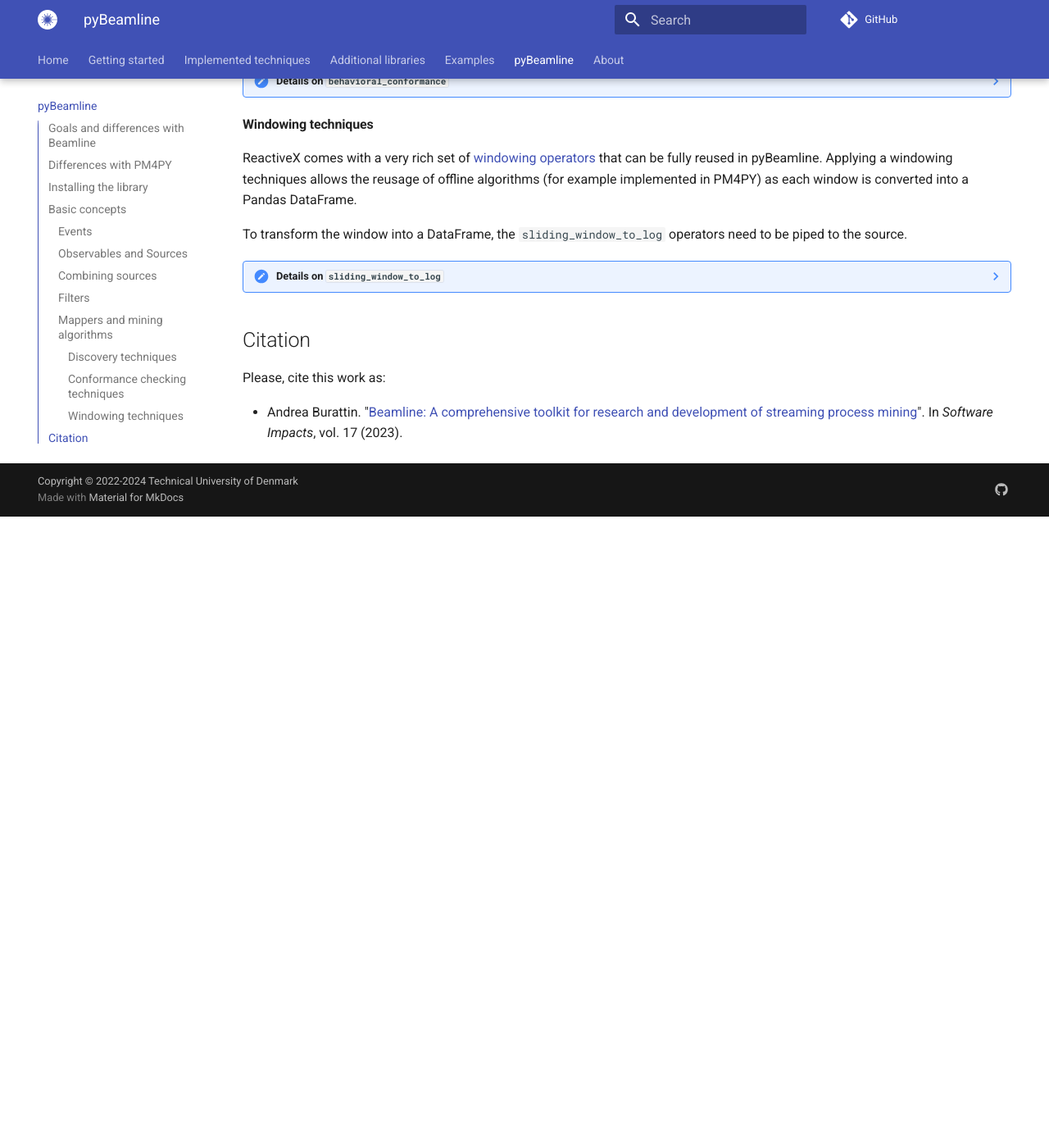
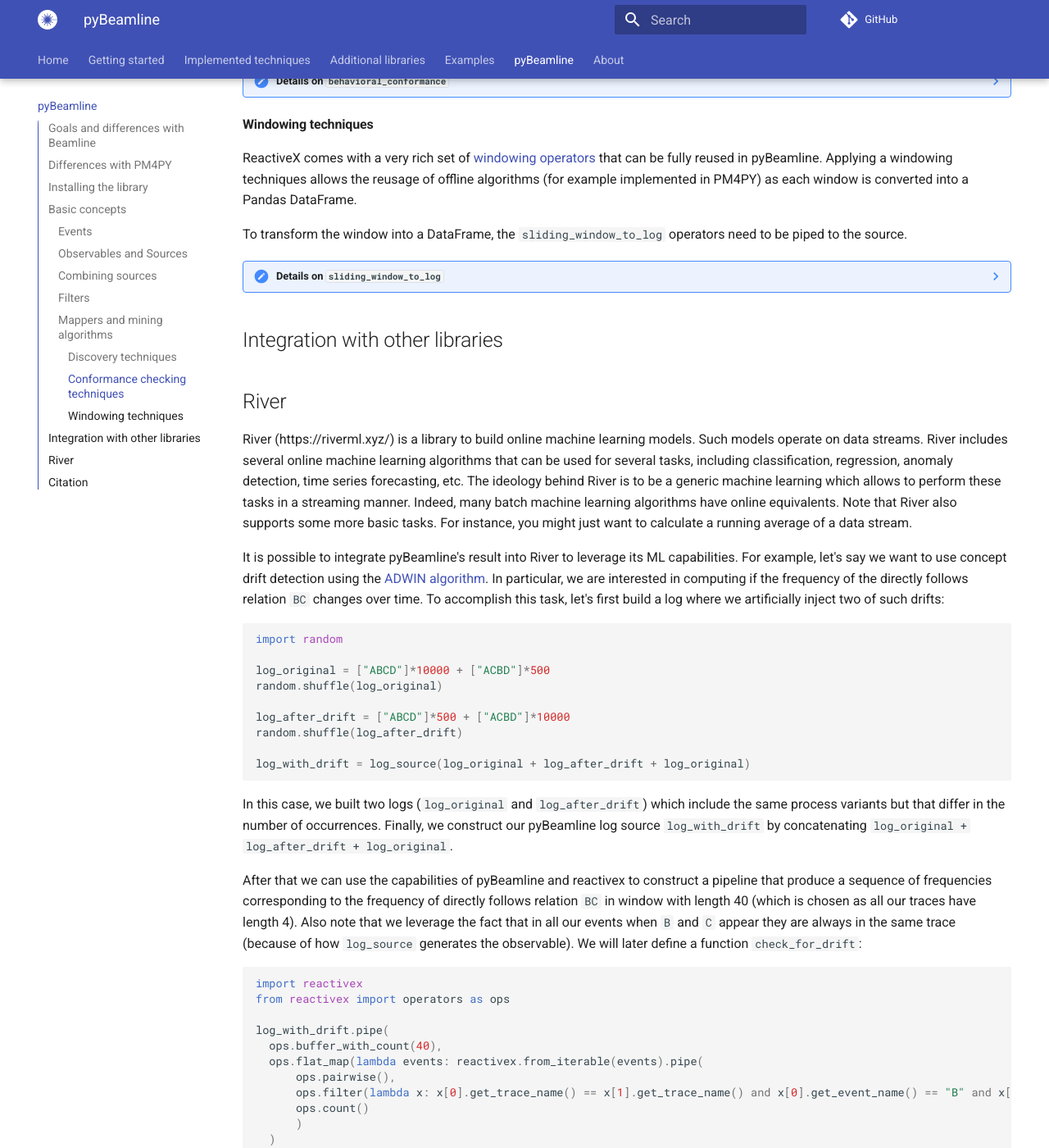
Before and after one commit to beamline/docs, an MkDocs documentation site: the page built from docs/pybeamline.md, in a window 1280 px wide and 1400 px high, scrolled down 4414 px. Shown: the whole window at 82% size. Built offline with MkDocs 1.6.1 and Material for MkDocs 9.7.7, drawn with Linux system fonts in a browser that asks for light colours; comment, search, counter and statistics services are not loaded; before the commit the page ends 5044 px from its top, so only the background shows below that; some of the changed text lies outside the part shown.

Commit message:
Update pybeamline.md

````diff
--- a/docs/pybeamline.md
+++ b/docs/pybeamline.md
@@ -414,6 +414,74 @@ To transform the window into a DataFrame, the `sliding_window_to_log` operators
     ```
     In this case, the only model extracted embeds both traces inside.
 
+
+## Integration with other libraries
+
+## River
+
+River (https://riverml.xyz/) is a library to build online machine learning models. Such models operate on data streams. River includes several online machine learning algorithms that can be used for several tasks, including classification, regression, anomaly detection, time series forecasting, etc. The ideology behind River is to be a generic machine learning which allows to perform these tasks in a streaming manner. Indeed, many batch machine learning algorithms have online equivalents. Note that River also supports some more basic tasks. For instance, you might just want to calculate a running average of a data stream.
+
+It is possible to integrate pyBeamline's result into River to leverage its ML capabilities. For example, let's say we want to use concept drift detection using the [ADWIN algorithm](https://riverml.xyz/0.11.0/api/drift/ADWIN/). In particular, we are interested in computing if the frequency of the directly follows relation `BC` changes over time. To accomplish this task, let's first build a log where we artificially inject two of such drifts:
+
+```python
+import random
+
+log_original = ["ABCD"]*10000 + ["ACBD"]*500
+random.shuffle(log_original)
+
+log_after_drift = ["ABCD"]*500 + ["ACBD"]*10000
+random.shuffle(log_after_drift)
+
+log_with_drift = log_source(log_original + log_after_drift + log_original)
+```
+In this case, we built two logs (`log_original` and `log_after_drift`) which include the same process variants but that differ in the number of occurrences. Finally, we construct our pyBeamline log source `log_with_drift` by concatenating `log_original + log_after_drift + log_original`.
+
+After that we can use the capabilities of pyBeamline and reactivex to construct a pipeline that produce a sequence of frequencies corresponding to the frequency of directly follows relation `BC` in window with length 40 (which is chosen as all our traces have length 4). Also note that we leverage the fact that in all our events when `B` and `C` appear they are always in the same trace (because of how `log_source` generates the observable). We will later define a function `check_for_drift`:
+
+```python
+import reactivex
+from reactivex import operators as ops
+
+log_with_drift.pipe(
+  ops.buffer_with_count(40),
+  ops.flat_map(lambda events: reactivex.from_iterable(events).pipe(
+      ops.pairwise(),
+      ops.filter(lambda x: x[0].get_trace_name() == x[1].get_trace_name() and x[0].get_event_name() == "B" and x[1].get_event_name() == "C"),
+      ops.count()
+      )
+  )
+).subscribe(lambda x: print(x))
+```
+After this we can define our function for drift detection and collection of points and drift indexes using:
+```python
+from reactivex import operators as ops
+from river import drift
+
+drift_detector = drift.ADWIN()
+data = []
+drifts = []
+
+def check_for_drift():
+  index = 0
+
+  def _process(x):
+    nonlocal index
+    drift_detector.update(x)
+    index = index + 1
+    if drift_detector.drift_detected:
+      drifts.append(index)
+
+  def _check_for_drift(obs):
+    return obs.pipe(ops.do_action(lambda value: _process(value)))
+
+  return _check_for_drift
+```
+With this function available, `check_for_drift` can now be piped to the previous computation. Plotting the frequencies and the concept drifts will result in the following:
+
+![](https://github.com/beamline/docs/blob/main/site/img/drifts.png?raw=true)
+
+For a complete working example, see https://github.com/beamline/pybeamline/blob/master/tutorial.ipynb.
+
 ## Citation
 
 Please, cite this work as:
````
